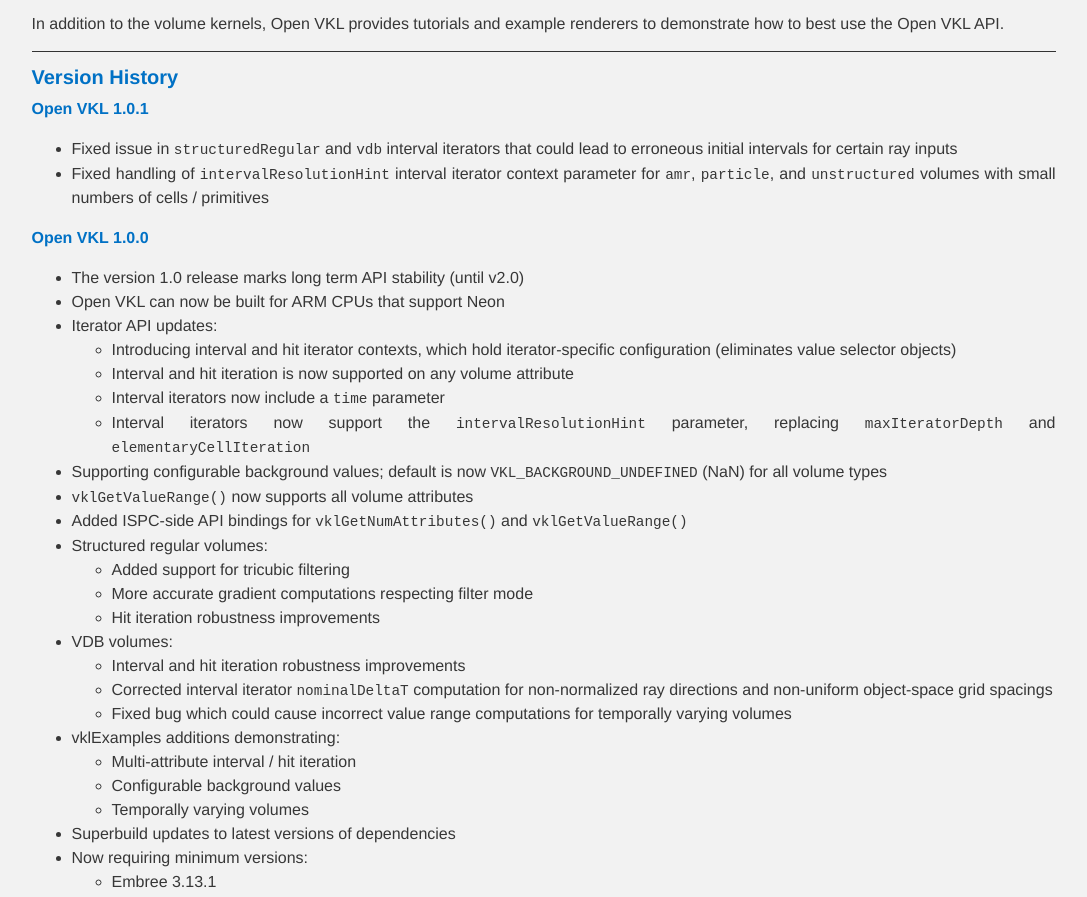
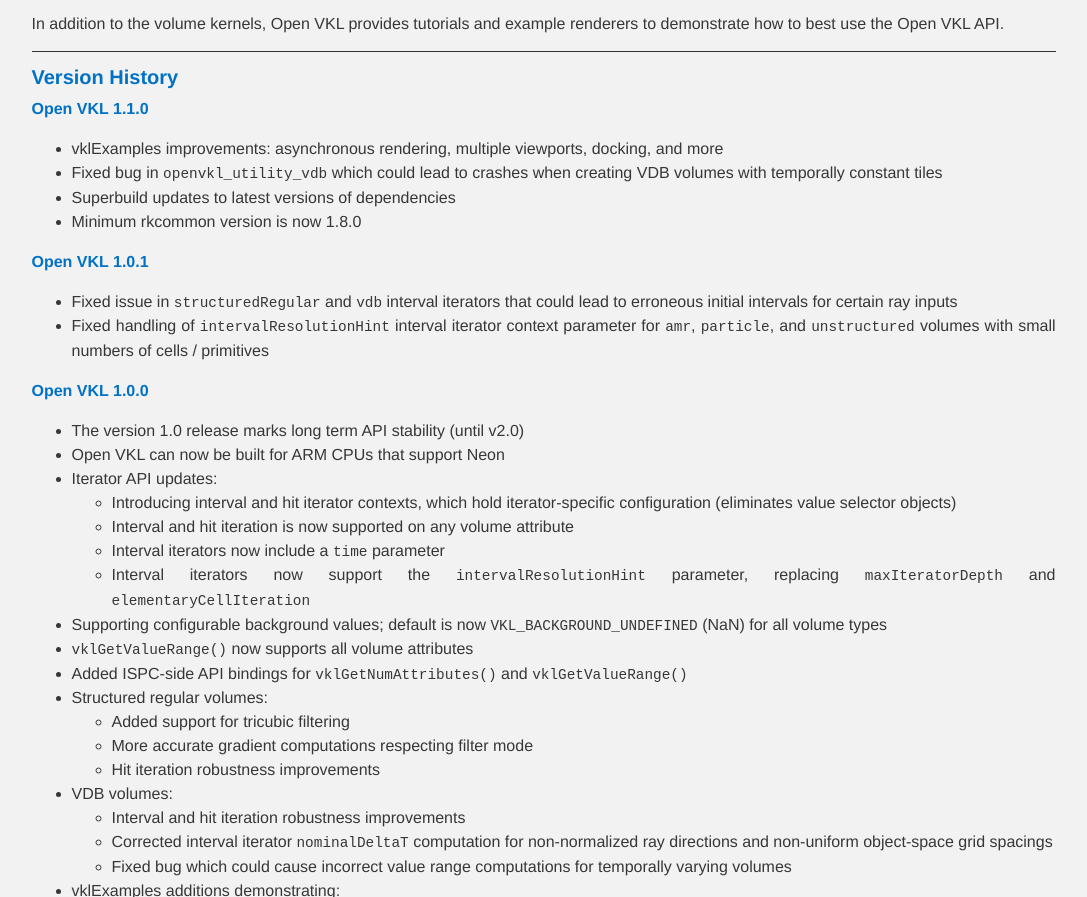
Before and after one commit to openvkl/openvkl.github.io, a plain HTML site: page index.html in a window 1280 px wide. Shown: the part 1099-1996 px from the top of the page, without its empty margins (99-1186 px from the left). Drawn offline with Linux system fonts and the light colour scheme.

Commit message:
update website for v1.1.0.

```diff
--- a/index.html
+++ b/index.html
@@ -208,6 +208,13 @@
       <p>Open VKL provides a C API, and also supports applications written with the Intel® Implicit SPMD Program Compiler (Intel® ISPC) by also providing an ISPC interface to the core volume algorithms. This makes it possible to write a renderer in ISPC that automatically vectorizes and leverages SSE, AVX, AVX2, AVX-512, and NEON instructions. ISPC also supports runtime code selection, thus ISPC will select the best code path for your application.</p>
       <p>In addition to the volume kernels, Open VKL provides tutorials and example renderers to demonstrate how to best use the Open VKL API.</p>
       <h2 id="version-history">Version History</h2>
+      <h3 id="open-vkl-1.1.0">Open VKL 1.1.0</h3>
+      <ul>
+      <li>vklExamples improvements: asynchronous rendering, multiple viewports, docking, and more</li>
+      <li>Fixed bug in <code>openvkl_utility_vdb</code> which could lead to crashes when creating VDB volumes with temporally constant tiles</li>
+      <li>Superbuild updates to latest versions of dependencies</li>
+      <li>Minimum rkcommon version is now 1.8.0</li>
+      </ul>
       <h3 id="open-vkl-1.0.1">Open VKL 1.0.1</h3>
       <ul>
       <li>Fixed issue in <code>structuredRegular</code> and <code>vdb</code> interval iterators that could lead to erroneous initial intervals for certain ray inputs</li>
```
